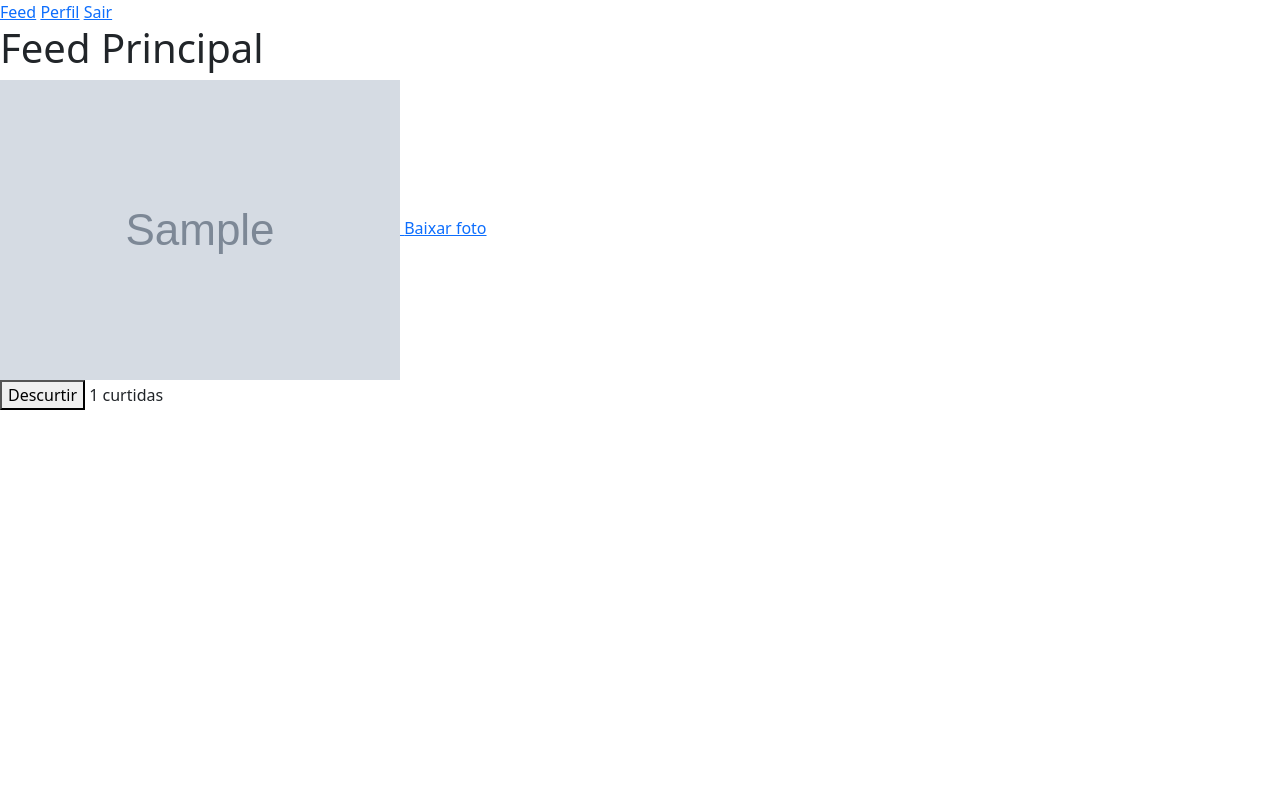
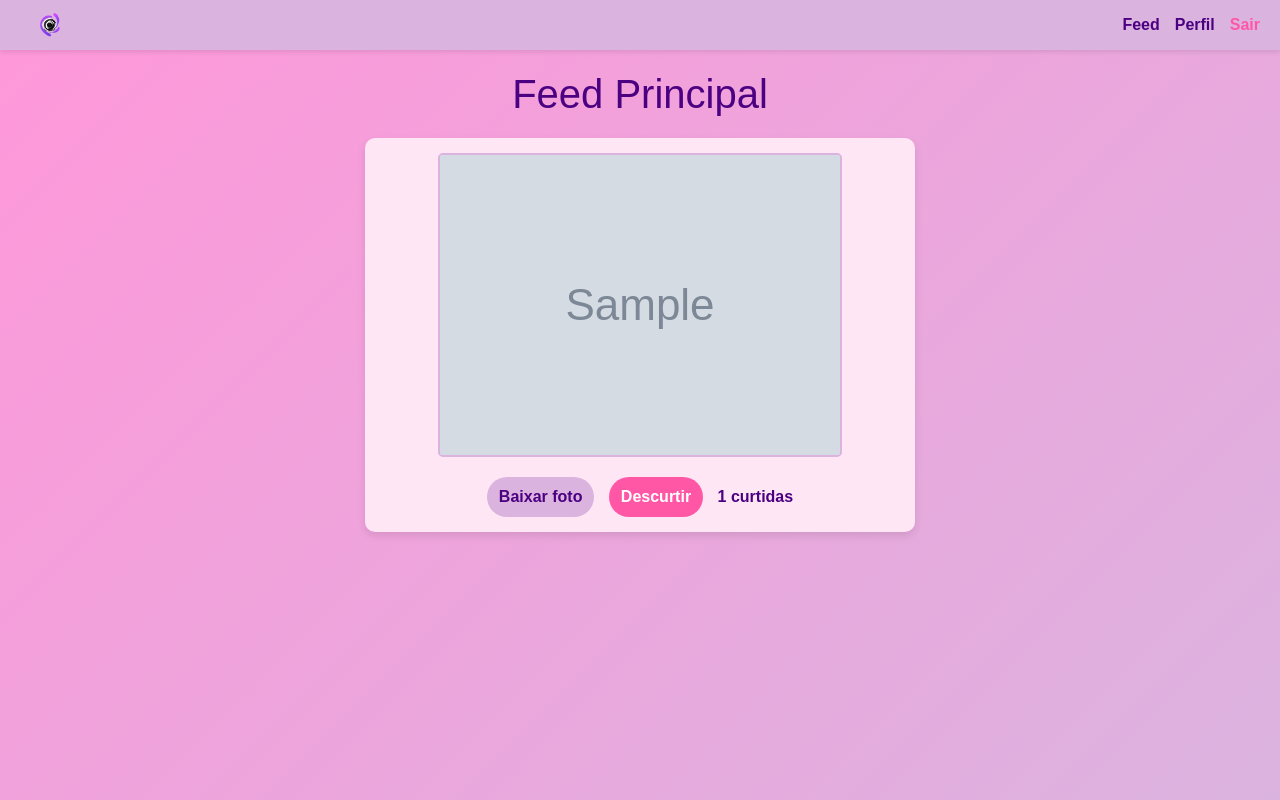
Before and after one commit to marialuisaa1/Fleshi, a Flask app: page /feed in a window 1280 px wide. Run offline with Flask 3, Linux system fonts and the light colour scheme; a user stored in the database is signed in; tables that the repository leaves empty hold one stand-in row (values such as "Sample post"); grey boxes marked "Sample" are stand-in pictures.

Commit message:
feat: add CSS style

```diff
--- a/appfleshi/templates/createaccount.html
+++ b/appfleshi/templates/createaccount.html
@@ -43,7 +43,9 @@
                 </div>
                 {{ form.submit(class="btn btn-outline-success w-100") }}
         </form>
-    <a href="{{ url_for('homepage') }}" class="w-100 d-block mt-3">Tem uma conta? Faça login!</a>
+         <div class="text-center mt-3">
+            <a href="{{ url_for('homepage') }}" class="w-100 d-block mt-3">Tem uma conta? Faça login!</a>
+         </div>
         </div>
     </div>
 
--- a/appfleshi/templates/feed.html
+++ b/appfleshi/templates/feed.html
@@ -13,27 +13,26 @@
 
     <div class="foto-container">
 
-        <!-- foto -->
         <a href="{{ url_for('profile', user_id=photo.user_id) }}">
             <img src="{{ url_for('static', filename='posts_photos/' ~ photo.file_name) }}" alt="Imagem">
         </a>
-        <!-- baixar foto -->
+
+        <div class="post-actions">
             <a href="{{ url_for('download_photo', photo_id=photo.id) }}" class="btn-download">
             Baixar foto</a>
 
-
-        <!-- curte -->
             <form action="{{ url_for('like', photo_id=photo.id) }}" method="POST">
 
                 {% set liked = Like.query.filter_by(user_id=current_user.id, photo_id=photo.id).first() %}
 
                 {% if liked %}
-                <button type="submit">Descurtir</button>
+                    <button type="submit" class="like-button">Descurtir</button>
                 {% else %}
-                <button type="submit">Curtir</button>
+                    <button type="submit" class="like-button">Curtir</button>
                 {% endif %}
-            <span>{{ Like.query.filter_by(photo_id=photo.id).count() }} curtidas</span>
+                <span class="like-count">{{ Like.query.filter_by(photo_id=photo.id).count() }} curtidas</span>
             </form>
+        </div>
 
     </div>
 
--- a/appfleshi/templates/homepage.html
+++ b/appfleshi/templates/homepage.html
@@ -8,6 +8,155 @@
         {% endblock %}
     </title>
     <link href="https://cdn.jsdelivr.net/npm/bootstrap@5.3.8/dist/css/bootstrap.min.css" rel="stylesheet" integrity="sha384-sRIl4kxILFvY47J16cr9ZwB07vP4J8+LH7qKQnuqkuIAvNWLzeN8tE5YBujZqJLB" crossorigin="anonymous">
+    <style>
+    :root {
+        --rosa-claro: #ff97d9;
+        --roxo-claro: #dbb3df;
+        --roxo-escuro: #4b0082;
+        --rosa-destaque: #ff57a6;
+        --rosa-suave: #ffe6f5;
+    }
+
+
+    body {
+        background: linear-gradient(135deg, var(--rosa-claro) 0%, var(--roxo-claro) 100%);
+        min-height: 100vh;
+        color: var(--roxo-escuro);
+        font-family: sans-serif;
+    }
+
+    h1 {
+        color: var(--roxo-escuro);
+        text-align: center;
+        padding-top: 20px;
+    }
+
+    a {
+        color: var(--roxo-escuro);
+        text-decoration: none;
+    }
+    a:hover {
+        color: var(--rosa-destaque);
+    }
+
+   .navbar-fléshi {
+        background-color: var(--roxo-claro);
+        padding: 10px 20px;
+        box-shadow: 0 2px 5px rgba(0, 0, 0, 0.1);
+        display: flex;
+        justify-content: space-between;
+        align-items: center;
+        position: sticky;
+        top: 0;
+        z-index: 10;
+        width: 100%;
+    }
+    .navbar-links {
+        display: flex;
+        align-items: center;
+
+        margin-left: auto;
+    }
+    .navbar-fléshi a {
+        color: var(--roxo-escuro);
+        font-weight: bold;
+        margin-left: 15px;
+    }
+    .navbar-fléshi a:last-child {
+        color: var(--rosa-destaque);
+    }
+    .navbar-logo {
+        height: 30px;
+
+        margin-right: 20px;
+        float: left;
+    }
+
+    .border.shadow-lg.rounded-5 {
+        background-color: rgba(255, 255, 255, 0.9);
+        border-color: var(--rosa-claro) !important;
+        box-shadow: 0 0 20px rgba(219, 179, 223, 0.8) !important;
+    }
+    .btn-outline-success {
+        background-color: var(--rosa-claro) !important;
+        border-color: var(--rosa-claro) !important;
+        color: white !important;
+        font-weight: bold;
+        transition: background-color 0.3s;
+    }
+    .btn-outline-success:hover {
+        background-color: var(--rosa-destaque) !important;
+        border-color: var(--rosa-destaque) !important;
+        color: white !important;
+    }
+    .foto-container, .post-container-profile {
+        background-color: var(--rosa-suave);
+        width: 90%;
+        max-width: 550px;
+        margin: 20px auto;
+        padding: 15px;
+        border-radius: 10px;
+        box-shadow: 0 4px 8px rgba(0, 0, 0, 0.1);
+        text-align: center;
+    }
+
+    .foto-container img, .post-container-profile img {
+        max-width: 100%;
+        height: auto;
+        border-radius: 5px;
+        margin-bottom: 10px;
+        border: 2px solid var(--roxo-claro);
+    }
+
+
+    .post-actions {
+        margin-top: 10px;
+        text-align: center;
+    }
+    .post-actions .btn-download,
+    .post-actions form {
+        margin-right: 10px;
+        display: inline-block;
+    }
+    .post-actions form:last-child {
+        margin-right: 0;
+    }
+
+    .btn-download {
+        background-color: var(--roxo-claro);
+        color: var(--roxo-escuro);
+        border: none;
+        padding: 8px 12px;
+        border-radius: 20px;
+        text-decoration: none;
+        display: inline-block;
+        font-weight: bold;
+        transition: background-color 0.3s;
+    }
+    .btn-download:hover {
+        background-color: var(--rosa-claro);
+    }
+
+    .like-button, .delete-button {
+        background-color: var(--rosa-destaque);
+        color: white;
+        border: none;
+        padding: 8px 12px;
+        border-radius: 20px;
+        cursor: pointer;
+        font-weight: bold;
+        transition: background-color 0.3s;
+    }
+    .like-button:hover, .delete-button:hover {
+        background-color: #e6007e;
+    }
+
+    .like-count {
+        color: var(--roxo-escuro);
+        font-weight: bold;
+        margin-left: 10px;
+    }
+</style>
 </head>
 {% block body %}
 <body>
@@ -28,7 +177,9 @@
 
                 {{ form.submit(class="btn btn-outline-success w-100") }}
             </form>
-            <a href="{{ url_for('createaccount') }}" class="w-100"> Não tem uma conta? Cadastre-se</a>
+            <div class="text-center mt-3">
+                <a href="{{ url_for('createaccount') }}"> Não tem uma conta? Cadastre-se</a>
+            </div>
         </div>
         </div>
 
--- a/appfleshi/templates/navbar.html
+++ b/appfleshi/templates/navbar.html
@@ -1,5 +1,11 @@
-<nav>
-    <a href="{{ url_for('feed') }}">Feed</a>
-    <a href="{{ url_for('profile', user_id=current_user.id) }}">Perfil</a>
-    <a href="{{ url_for('logout') }}">Sair</a>
+<nav class="navbar-fléshi">
+    <a href="{{ url_for('feed') }}">
+        <img src="{{ url_for('static', filename='logo.png') }}" alt="Fléshi Logo" class="navbar-logo">
+    </a>
+
+    <div class="navbar-links">
+        <a href="{{ url_for('feed') }}">Feed</a>
+        <a href="{{ url_for('profile', user_id=current_user.id) }}">Perfil</a>
+        <a href="{{ url_for('logout') }}">Sair</a>
+    </div>
 </nav>
--- a/create_database.py
+++ b/create_database.py
@@ -1,5 +1,5 @@
 from appfleshi import database, app
-from appfleshi.models import User, Photo,Like
+from appfleshi.models import User, Photo
 
 with app.app_context():
     database.create_all()
```
Also changed, not shown: appfleshi/templates/profile.html (+25 -14 lines), appfleshi/static/logo.png (added). Lines whose indentation alone changed are shown as unchanged.
